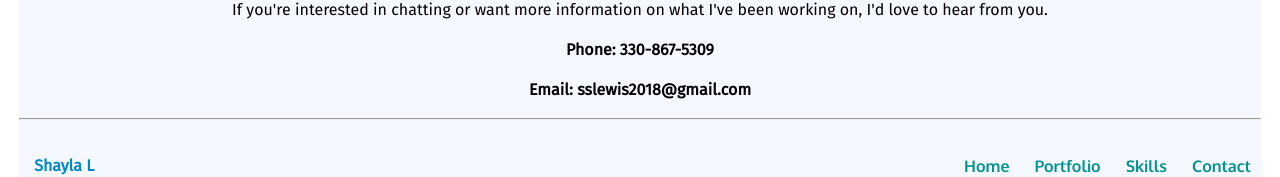
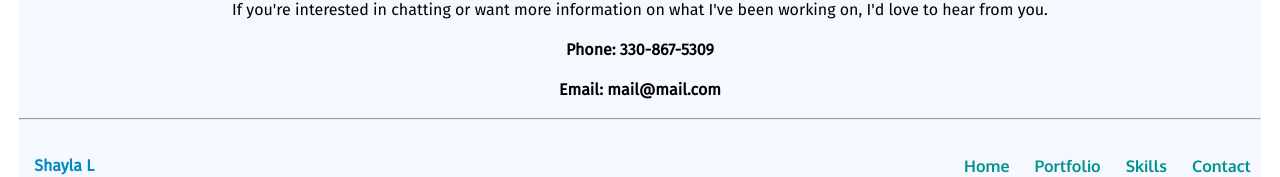
Before and after one commit to shaylalewis/Mobile-first-layout, a plain HTML site: page responsive_layout_v1/responsive_layout_v1/index.html in a window 1280 px wide. Shown: the part 1734-1911 px from the top of the page. Drawn offline with Linux system fonts and the light colour scheme.

Commit message:
Update index.html
Updated footer

```diff
--- a/responsive_layout_v1/responsive_layout_v1/index.html
+++ b/responsive_layout_v1/responsive_layout_v1/index.html
@@ -92,7 +92,7 @@
         <h2 id="contact">Contact</h2>
         <p>If you're interested in chatting or want more information on what I've been working on, I'd love to hear from you.</p>
         <p><strong>Phone: 330-867-5309</strong></p>
-        <p><strong>Email: sslewis2018@gmail.com</strong></p>
+        <p><strong>Email: mail@mail.com</strong></p>
         <hr>
         <div class="second-foot">
             <p class="hide1">Shayla L</p>
```
